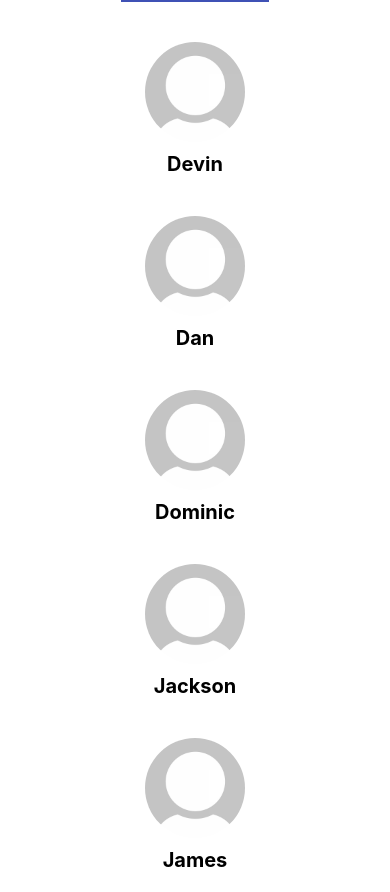
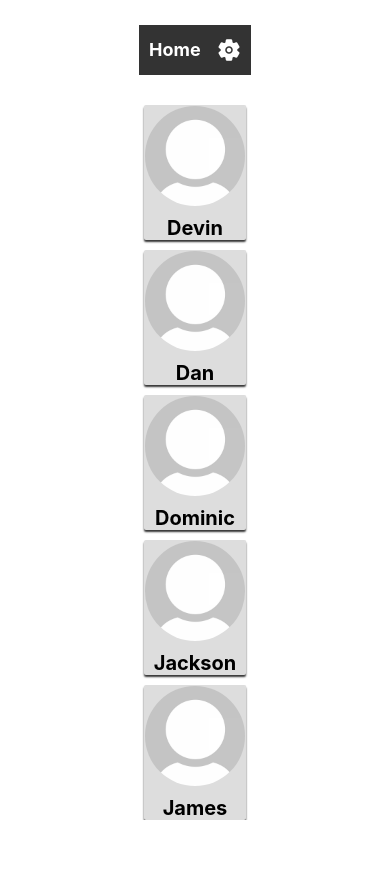
Before and after one commit to ToXiCC16/ICLack, a React Native app in the folder MutualGrain/: screen / in a window 390 px wide. After the commit the page ends 844 px from the top, so only its background shows below. Built offline with nearby package versions, Linux system fonts and the light colour scheme.

Commit message:
random commit

```diff
--- a/MutualGrain/components/AppBar.js
+++ b/MutualGrain/components/AppBar.js
@@ -1,38 +1,30 @@
 import React from 'react';
-import { View, Text, TouchableOpacity, StyleSheet } from 'react-native';
-import Icon from 'react-native-vector-icons/Ionicons';
+import { View, Text, StyleSheet, TouchableOpacity } from 'react-native';
+import { Ionicons } from '@expo/vector-icons';
 
-const AppBar = ({ title, onSettingsPress }) => {
-  return (
-    <View style={styles.container}>
-      <Text style={styles.title}>{title}</Text>
-      <TouchableOpacity onPress={onSettingsPress} style={styles.buttonContainer}>
-        <Icon name="ios-settings" size={30} color="#fff" />
-      </TouchableOpacity>
-    </View>
-  );
-};
+const AppBar = ({ title, onSettingsPress }) => (
+  <View style={styles.appBarContainer}>
+    <Text style={styles.title}>{title}</Text>
+    <TouchableOpacity onPress={onSettingsPress}>
+      <Ionicons name="ios-settings" size={24} color="#fff" />
+    </TouchableOpacity>
+  </View>
+);
 
 const styles = StyleSheet.create({
-  container: {
+  appBarContainer: {
     height: 50,
     width: '100%',
-    backgroundColor: '#3f51b5',
+    padding: 10,
+    backgroundColor: '#333',
     flexDirection: 'row',
+    justifyContent: 'space-between',
     alignItems: 'center',
-    justifyContent: 'space-between',
-    paddingHorizontal: 20,
   },
   title: {
-    fontSize: 20,
+    color: '#fff',
     fontWeight: 'bold',
-    color: '#fff',
-  },
-  buttonContainer: {
-    width: 50,
-    height: 50,
-    alignItems: 'center',
-    justifyContent: 'center',
+    fontSize: 18,
   },
 });
 
--- a/MutualGrain/components/ProfileCard.js
+++ b/MutualGrain/components/ProfileCard.js
@@ -1,5 +1,5 @@
-import React from 'react';
-import { View, Text, Image, StyleSheet } from 'react-native';
+import React from "react";
+import { View, Text, Image, StyleSheet } from "react-native";
 
 const ProfileCard = ({ name, imageSource }) => {
   return (
@@ -12,9 +12,23 @@ const ProfileCard = ({ name, imageSource }) => {
 
 const styles = StyleSheet.create({
   container: {
-    alignItems: 'center',
-    padding: 20,
-    width: '100%',
+    flex: 1,
+    width: null,
+    alignItems: "center",
+    justifyContent: "center",
+    backgroundColor: "#ddd",
+    borderWidth: 1,
+    borderRadius: 2,
+    borderColor: "#ddd",
+    borderBottomWidth: 0,
+    shadowColor: "#000",
+    shadowOffset: { width: 0, height: 2 },
+    shadowOpacity: 0.8,
+    shadowRadius: 2,
+    elevation: 1,
+    marginLeft: 5,
+    marginRight: 5,
+    marginTop: 10,
   },
   image: {
     width: 100,
@@ -24,7 +38,7 @@ const styles = StyleSheet.create({
   },
   name: {
     fontSize: 20,
-    fontWeight: 'bold',
+    fontWeight: "bold",
   },
 });
 
--- a/MutualGrain/pages/Home.js
+++ b/MutualGrain/pages/Home.js
@@ -1,5 +1,5 @@
 import React from "react";
-import { FlatList, StyleSheet, Text, View } from "react-native";
+import { FlatList, StyleSheet, Text, View, SafeAreaView } from "react-native";
 import ProfileList from "../components/ProfileList";
 import AppBar from "../components/AppBar";
 
@@ -17,7 +17,7 @@ const styles = StyleSheet.create({
 
 const Home = () => {
   return (
-    <View style={{ marginTop: 0}}>
+    <SafeAreaView style={{ marginTop: 0}}>
       <AppBar
         title="Home"
         onSettingsPress={() => console.log("Settings pressed")}
@@ -25,7 +25,7 @@ const Home = () => {
       <View style={{ flex: 1, marginTop: 20, justifyContent: 'center', alignItems: 'center'}}>
         <ProfileList></ProfileList>
       </View>
-    </View>
+    </SafeAreaView>
   );
 };
 
```
